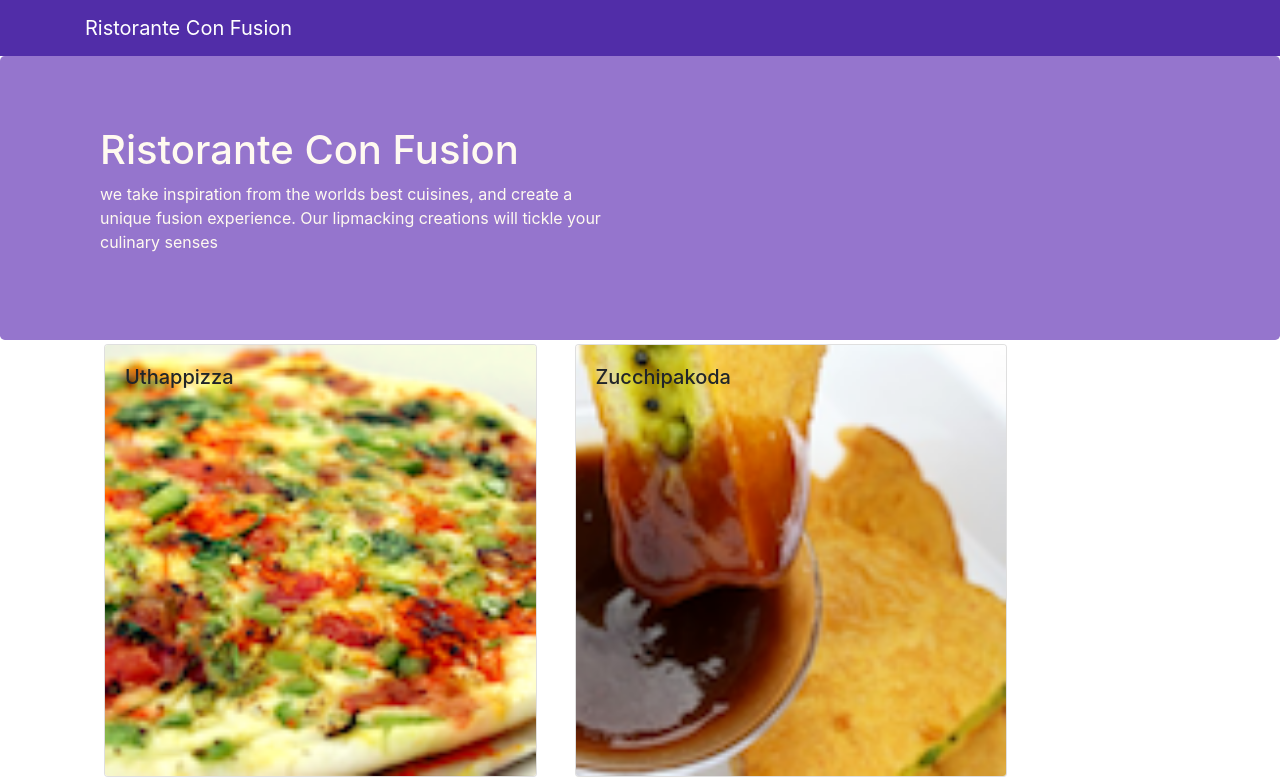
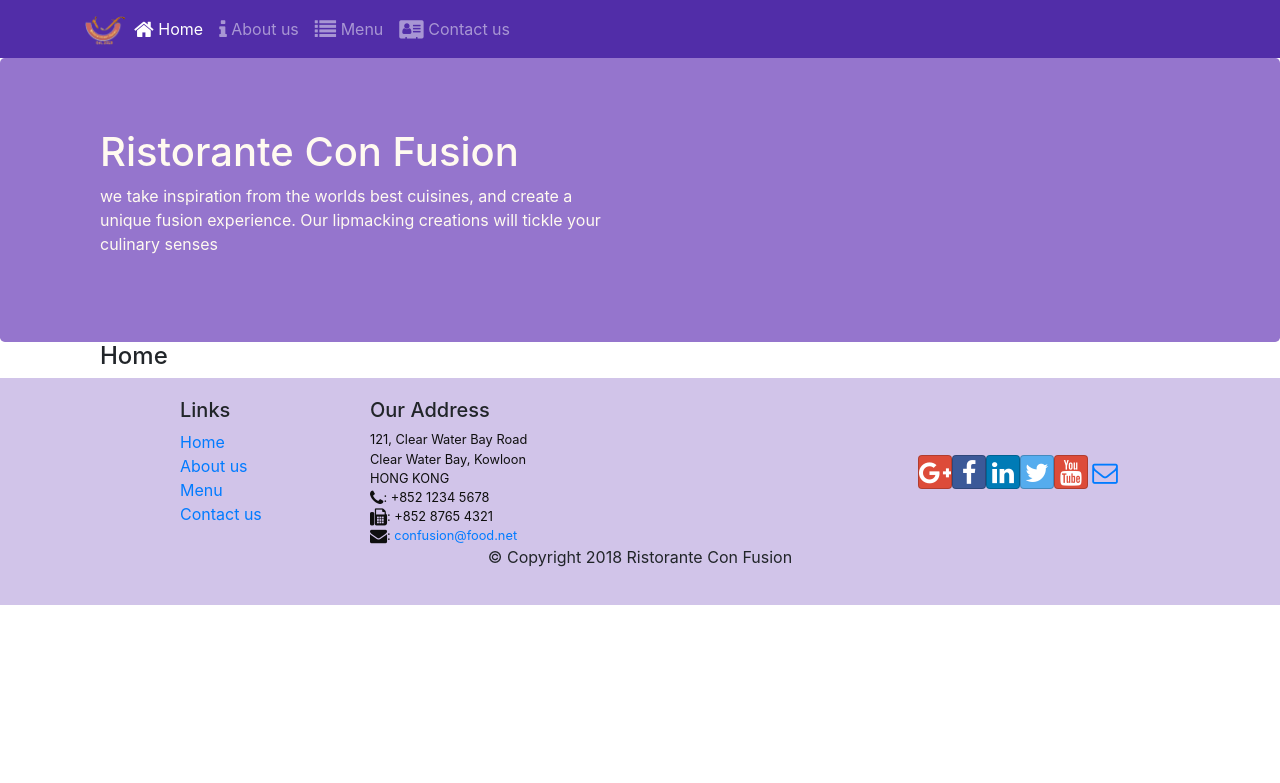
Before and after one commit to Kjack1983/react-conf, a React (Create React App) app: page /home in a window 1280 px wide. Shown: the top 783 px of the page. Built offline with nearby package versions, Linux system fonts and the light colour scheme.

Commit message:
react router

```diff
--- a/package.json
+++ b/package.json
@@ -13,6 +13,7 @@
     "react": "^17.0.2",
     "react-dom": "^17.0.2",
     "react-popper": "^0.9.2",
+    "react-router-dom": "^4.2.2",
     "react-scripts": "4.0.3",
     "reactstrap": "^5.0.0",
     "web-vitals": "^1.0.1"
--- a/src/App.js
+++ b/src/App.js
@@ -2,12 +2,16 @@ import React, { useState } from 'react';
 import logo from './logo.svg';
 import './App.css';
 import MainComponent from './components/MainComponent';
+import { BrowserRouter } from 'react-router-dom';
+
 
 function App() {
 
   return (
     <div className="App">
-      <MainComponent />
+      <BrowserRouter>
+        <MainComponent />
+      </BrowserRouter>
     </div>
   );
 }
--- a/src/components/HeaderComponent.js
+++ b/src/components/HeaderComponent.js
@@ -1,14 +1,61 @@
-import React from 'react';
-import { Navbar, NavbarBrand, Jumbotron } from  'reactstrap';
+import React, {useState} from 'react';
+import {
+    Navbar,
+    Nav,
+    NavbarToggler,
+    Collapse,
+    NavItem,
+    NavbarBrand,
+    Jumbotron
+} from  'reactstrap';
+import { NavLink } from 'react-router-dom';
 
 export default function HeaderComponent() {
+
+    const [isNavOpen, setIsNavOpen] = useState(false);
+
+    const toggleNav = () => {
+        let opposite = !isNavOpen;
+        setIsNavOpen(opposite);
+    }
+
     return (
         <>
-            <Navbar dark>
+            <Navbar dark expand="md">
                 <div className="container">
-                <NavbarBrand href="/">
-                    Ristorante Con Fusion
+                <NavbarToggler onClick={toggleNav}></NavbarToggler>
+                <NavbarBrand className="mr-auto" href="/">
+                    <img
+                        src="assets/images/logo.png"
+                        height="30"
+                        width="41"
+                        alt="Ristorante Con Fusion"
+                    />
                 </NavbarBrand>
+                <Collapse isOpen={isNavOpen} navbar>
+                    <Nav navbar>
+                        <NavItem>
+                            <NavLink className="nav-link" to="/home">
+                                <span className="fa fa-home fa-lg"></span> Home
+                            </NavLink>
+                        </NavItem>
+                        <NavItem>
+                            <NavLink className="nav-link" to="/aboutus">
+                                <span className="fa fa-info fa-lg"></span> About us
+                            </NavLink>
+                        </NavItem>
+                        <NavItem>
+                            <NavLink className="nav-link" to="/menu">
+                                <span className="fa fa-list fa-lg"></span> Menu
+                            </NavLink>
+                        </NavItem>
+                        <NavItem>
+                            <NavLink className="nav-link" to="/contact">
+                                <span className="fa fa-address-card fa-lg"></span> Contact us
+                            </NavLink>
+                        </NavItem>
+                    </Nav>
+                </Collapse>
                 </div>
             </Navbar>
             <Jumbotron>
--- /dev/null
+++ b/src/components/HomeComponent.js
@@ -0,0 +1,9 @@
+import React from 'react'
+
+export default function HomeComponent () {
+    return (
+        <div className="container">
+            <h4>Home</h4>
+        </div>
+    )
+}
--- a/src/components/MainComponent.js
+++ b/src/components/MainComponent.js
@@ -1,10 +1,12 @@
 
 import React, {useState, useEffect} from 'react';
+import Home from './HomeComponent';
 import Header from './HeaderComponent';
 import Footer from './footerComponent';
 import MenuComponent from './MenuComponent';
 import { DishdetailComponent } from './DishdetailComponent';
 import { DISHES } from '../shared/dishes';
+import { Switch, Route, Redirect } from 'react-router-dom';
 
 const useDishes = () => {
     const [value, setValue] = useState(DISHES || null);
@@ -33,21 +35,34 @@ const MainComponent = () => {
         console.log('render the useEffect hook');
     }, [])
 
-    const fetchSelectedDish = () => (
+    /* const fetchSelectedDish = () => (
         Array.isArray(dishes) && dishes.length && dishes.filter(dish => dish.id === selectedDish.value)[0]
-    )
+    ) */
+
+    const HomePage = () => {
+        return (
+            <Home />
+        )
+    }
 
     return (
         <>
             <Header/>
             <div className="container">
-                <MenuComponent
+                {/* <MenuComponent
                     dishes={dishes}
                     onClick={(dishId) => selectedDish.onClick(dishId)}
                 />
-                <DishdetailComponent dish={fetchSelectedDish()}/>
-                <Footer />
+                <DishdetailComponent dish={fetchSelectedDish()}/> */}
+                <Switch>
+                    <Route path="/home" component={HomePage} />
+                    <Route exact path="/menu" component={(dishId) => <MenuComponent
+                        dishes={dishes} />}
+                    />}/>
+                    <Redirect to="/home" />
+                </Switch>
             </div>
+            <Footer />
         </>
     )
 }
--- a/src/components/footerComponent.js
+++ b/src/components/footerComponent.js
@@ -1,4 +1,5 @@
 import React from 'react'
+import {Link} from "react-router-dom";
 
 const footerComponent = () => {
     return (
@@ -8,10 +9,10 @@ const footerComponent = () => {
                 <div className="col-4 offset-1 col-sm-2">
                     <h5>Links</h5>
                     <ul className="list-unstyled">
-                        <li><a href="#">Home</a></li>
-                        <li><a href="#">About</a></li>
-                        <li><a href="#">Menu</a></li>
-                        <li><a href="contactus.html">Contact</a></li>
+                        <li><Link to="/home">Home</Link></li>
+                        <li><Link to="/aboutus">About us</Link></li>
+                        <li><Link to="/menu">Menu</Link></li>
+                        <li><Link to="/contactus">Contact us</Link></li>
                     </ul>
                 </div>
                 <div className="col-7 col-sm-5">
```
Also changed, not shown: 1 other file (tests, documents, lock files or other folders).
